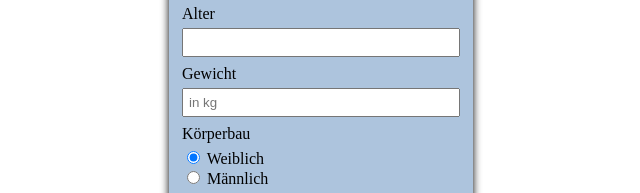
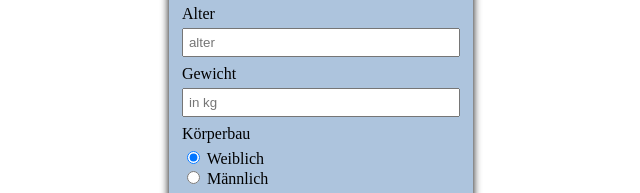
Before and after one commit to kemaltt/JS_Projekt_Kalorien_Rechner, a plain HTML site: page index.html in a window 1280 px wide. Shown: the part 218-411 px from the top of the page, 319-959 px from the left. Drawn offline with Linux system fonts and the light colour scheme.

Commit message:
last commit

```diff
--- a/index.html
+++ b/index.html
@@ -15,12 +15,12 @@
         <h2>Kalorien rechner</h2>
         <form onsubmit="return false" action="">
             <label for="">Körpergröße</label>
-            <input type="number" name="number" id="input_size" placeholder="in cm">
+            <input type="number" name="number" id="input_size" placeholder="in cm" min="0">
 
             <label for="">Alter</label>
-            <input type="number" name="number" id="input_alter">
+            <input type="number" name="number" id="input_alter" placeholder="alter" min="0">
             <label for="">Gewicht</label>
-            <input type="number" name="number" id="input_weight" placeholder="in kg">
+            <input type="number" name="number" id="input_weight" placeholder="in kg" min="0">
 
             <label for="">Körperbau</label>
             <div>
```
